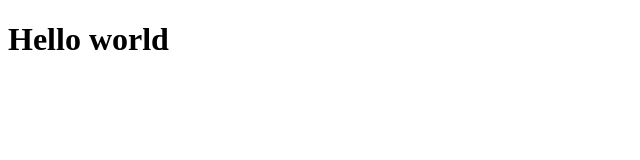
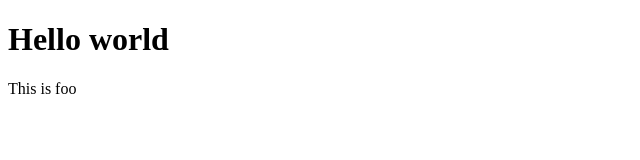
Before and after one commit to Vignesh-mediwave/git-check, a plain HTML site: page index.html in a window 1280 px wide. Shown: the full height of the page, 0-640 px from the left. Drawn offline with Linux system fonts and the light colour scheme.

Commit message:
add a p tag

```diff
--- a/index.html
+++ b/index.html
@@ -10,6 +10,8 @@
 
 <body>
     <h1>Hello world</h1>
+
+    <p>This is foo</p>
 </body>
 
 </html>
```
